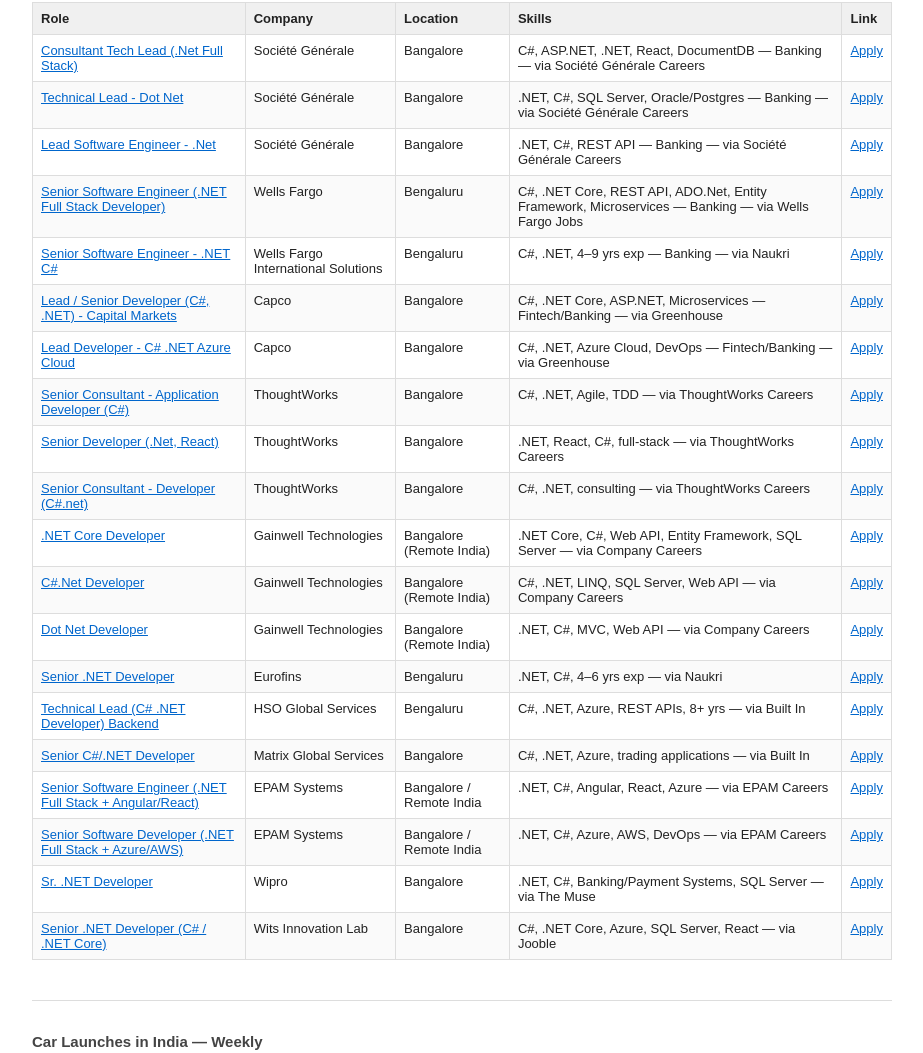
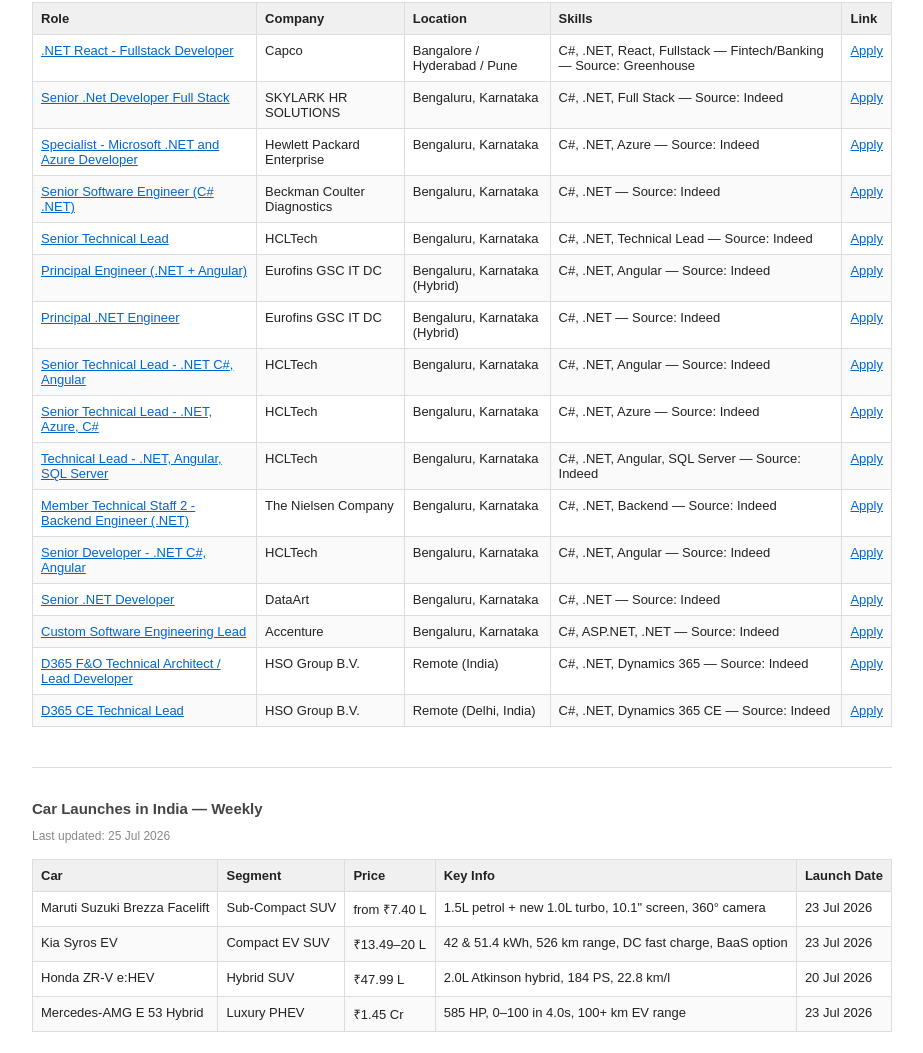
Before and after one commit to sreenivasr21/dashboard, a plain HTML site: page index.html in a window 1280 px wide. Shown: the part 200-1253 px from the top of the page, without its empty margins (178-1101 px from the left). Drawn offline with Linux system fonts and the light colour scheme.

Commit message:
Update job matches 25 Jul 2026 - Greenhouse + Indeed only

```diff
--- a/index.html
+++ b/index.html
@@ -31,148 +31,118 @@
       <thead>
         <tr><th>Role</th><th>Company</th><th>Location</th><th>Skills</th><th>Link</th></tr>
       </thead>
-      <tbody id="jobs-body">
-        <tr>
-          <td><a href="https://careers.societegenerale.com/en/job-offers/consultant-tech-lead-net-full-stack-260001NO-en">Consultant Tech Lead (.Net Full Stack)</a></td>
-          <td>Soci&eacute;t&eacute; G&eacute;n&eacute;rale</td>
-          <td>Bangalore</td>
-          <td>C#, ASP.NET, .NET, React, DocumentDB &mdash; Banking &mdash; via Soci&eacute;t&eacute; G&eacute;n&eacute;rale Careers</td>
-          <td><a href="https://careers.societegenerale.com/en/job-offers/consultant-tech-lead-net-full-stack-260001NO-en">Apply</a></td>
+      <tbody id="jobs-body">        <tr>
+          <td><a href="https://job-boards.greenhouse.io/capco/jobs/8043131">.NET React - Fullstack Developer</a></td>
+          <td>Capco</td>
+          <td>Bangalore / Hyderabad / Pune</td>
+          <td>C#, .NET, React, Fullstack &mdash; Fintech/Banking &mdash; Source: Greenhouse</td>
+          <td><a href="https://job-boards.greenhouse.io/capco/jobs/8043131">Apply</a></td>
         </tr>
         <tr>
-          <td><a href="https://careers.societegenerale.com/en/job-offers/technical-lead-dot-net-25000NCB-en">Technical Lead - Dot Net</a></td>
-          <td>Soci&eacute;t&eacute; G&eacute;n&eacute;rale</td>
-          <td>Bangalore</td>
-          <td>.NET, C#, SQL Server, Oracle/Postgres &mdash; Banking &mdash; via Soci&eacute;t&eacute; G&eacute;n&eacute;rale Careers</td>
-          <td><a href="https://careers.societegenerale.com/en/job-offers/technical-lead-dot-net-25000NCB-en">Apply</a></td>
+          <td><a href="https://in.indeed.com/rc/clk?jk=b8792f9548fd60f8">Senior .Net Developer Full Stack</a></td>
+          <td>SKYLARK HR SOLUTIONS</td>
+          <td>Bengaluru, Karnataka</td>
+          <td>C#, .NET, Full Stack &mdash; Source: Indeed</td>
+          <td><a href="https://in.indeed.com/rc/clk?jk=b8792f9548fd60f8">Apply</a></td>
         </tr>
         <tr>
-          <td><a href="https://careers.societegenerale.com/en/job-offers/lead-software-engineer-net-25000P2P-en">Lead Software Engineer - .Net</a></td>
-          <td>Soci&eacute;t&eacute; G&eacute;n&eacute;rale</td>
-          <td>Bangalore</td>
-          <td>.NET, C#, REST API &mdash; Banking &mdash; via Soci&eacute;t&eacute; G&eacute;n&eacute;rale Careers</td>
-          <td><a href="https://careers.societegenerale.com/en/job-offers/lead-software-engineer-net-25000P2P-en">Apply</a></td>
+          <td><a href="https://in.indeed.com/rc/clk?jk=f9fde5a3851f1e66">Specialist - Microsoft .NET and Azure Developer</a></td>
+          <td>Hewlett Packard Enterprise</td>
+          <td>Bengaluru, Karnataka</td>
+          <td>C#, .NET, Azure &mdash; Source: Indeed</td>
+          <td><a href="https://in.indeed.com/rc/clk?jk=f9fde5a3851f1e66">Apply</a></td>
         </tr>
         <tr>
-          <td><a href="https://www.wellsfargojobs.com/en/jobs/r-538545/senior-software-engineer-net-full-stack-developer/">Senior Software Engineer (.NET Full Stack Developer)</a></td>
-          <td>Wells Fargo</td>
-          <td>Bengaluru</td>
-          <td>C#, .NET Core, REST API, ADO.Net, Entity Framework, Microservices &mdash; Banking &mdash; via Wells Fargo Jobs</td>
-          <td><a href="https://www.wellsfargojobs.com/en/jobs/r-538545/senior-software-engineer-net-full-stack-developer/">Apply</a></td>
+          <td><a href="https://in.indeed.com/rc/clk?jk=05b115b4a520ef53">Senior Software Engineer (C# .NET)</a></td>
+          <td>Beckman Coulter Diagnostics</td>
+          <td>Bengaluru, Karnataka</td>
+          <td>C#, .NET &mdash; Source: Indeed</td>
+          <td><a href="https://in.indeed.com/rc/clk?jk=05b115b4a520ef53">Apply</a></td>
         </tr>
         <tr>
-          <td><a href="https://www.naukri.com/job-listings-senior-software-engineer-net-c-wells-fargo-international-solutions-private-ltd-bengaluru-4-to-9-years-240726927920">Senior Software Engineer - .NET C#</a></td>
-          <td>Wells Fargo International Solutions</td>
-          <td>Bengaluru</td>
-          <td>C#, .NET, 4&ndash;9 yrs exp &mdash; Banking &mdash; via Naukri</td>
-          <td><a href="https://www.naukri.com/job-listings-senior-software-engineer-net-c-wells-fargo-international-solutions-private-ltd-bengaluru-4-to-9-years-240726927920">Apply</a></td>
+          <td><a href="https://in.indeed.com/rc/clk?jk=496a59870bece61c">Senior Technical Lead</a></td>
+          <td>HCLTech</td>
+          <td>Bengaluru, Karnataka</td>
+          <td>C#, .NET, Technical Lead &mdash; Source: Indeed</td>
+          <td><a href="https://in.indeed.com/rc/clk?jk=496a59870bece61c">Apply</a></td>
         </tr>
         <tr>
-          <td><a href="https://boards.greenhouse.io/capco/jobs/7217899">Lead / Senior Developer (C#, .NET) - Capital Markets</a></td>
-          <td>Capco</td>
-          <td>Bangalore</td>
-          <td>C#, .NET Core, ASP.NET, Microservices &mdash; Fintech/Banking &mdash; via Greenhouse</td>
-          <td><a href="https://boards.greenhouse.io/capco/jobs/7217899">Apply</a></td>
+          <td><a href="https://in.indeed.com/rc/clk?jk=0f2d9e189eaa626e">Principal Engineer (.NET + Angular)</a></td>
+          <td>Eurofins GSC IT DC</td>
+          <td>Bengaluru, Karnataka (Hybrid)</td>
+          <td>C#, .NET, Angular &mdash; Source: Indeed</td>
+          <td><a href="https://in.indeed.com/rc/clk?jk=0f2d9e189eaa626e">Apply</a></td>
         </tr>
         <tr>
-          <td><a href="https://job-boards.greenhouse.io/capco/jobs/7071212">Lead Developer - C# .NET Azure Cloud</a></td>
-          <td>Capco</td>
-          <td>Bangalore</td>
-          <td>C#, .NET, Azure Cloud, DevOps &mdash; Fintech/Banking &mdash; via Greenhouse</td>
-          <td><a href="https://job-boards.greenhouse.io/capco/jobs/7071212">Apply</a></td>
+          <td><a href="https://in.indeed.com/rc/clk?jk=d1faa3d2c1904636">Principal .NET Engineer</a></td>
+          <td>Eurofins GSC IT DC</td>
+          <td>Bengaluru, Karnataka (Hybrid)</td>
+          <td>C#, .NET &mdash; Source: Indeed</td>
+          <td><a href="https://in.indeed.com/rc/clk?jk=d1faa3d2c1904636">Apply</a></td>
         </tr>
         <tr>
-          <td><a href="https://www.thoughtworks.com/careers/jobs/6613579">Senior Consultant - Application Developer (C#)</a></td>
-          <td>ThoughtWorks</td>
-          <td>Bangalore</td>
-          <td>C#, .NET, Agile, TDD &mdash; via ThoughtWorks Careers</td>
-          <td><a href="https://www.thoughtworks.com/careers/jobs/6613579">Apply</a></td>
+          <td><a href="https://in.indeed.com/rc/clk?jk=42eb525a1fe002cf">Senior Technical Lead - .NET C#, Angular</a></td>
+          <td>HCLTech</td>
+          <td>Bengaluru, Karnataka</td>
+          <td>C#, .NET, Angular &mdash; Source: Indeed</td>
+          <td><a href="https://in.indeed.com/rc/clk?jk=42eb525a1fe002cf">Apply</a></td>
         </tr>
         <tr>
-          <td><a href="https://www.thoughtworks.com/careers/jobs/7355406">Senior Developer (.Net, React)</a></td>
-          <td>ThoughtWorks</td>
-          <td>Bangalore</td>
-          <td>.NET, React, C#, full-stack &mdash; via ThoughtWorks Careers</td>
-          <td><a href="https://www.thoughtworks.com/careers/jobs/7355406">Apply</a></td>
+          <td><a href="https://in.indeed.com/rc/clk?jk=0c5f2ad3f8cc3343">Senior Technical Lead - .NET, Azure, C#</a></td>
+          <td>HCLTech</td>
+          <td>Bengaluru, Karnataka</td>
+          <td>C#, .NET, Azure &mdash; Source: Indeed</td>
+          <td><a href="https://in.indeed.com/rc/clk?jk=0c5f2ad3f8cc3343">Apply</a></td>
         </tr>
         <tr>
-          <td><a href="https://www.thoughtworks.com/careers/jobs/6195751">Senior Consultant - Developer (C#.net)</a></td>
-          <td>ThoughtWorks</td>
-          <td>Bangalore</td>
-          <td>C#, .NET, consulting &mdash; via ThoughtWorks Careers</td>
-          <td><a href="https://www.thoughtworks.com/careers/jobs/6195751">Apply</a></td>
+          <td><a href="https://in.indeed.com/rc/clk?jk=528c39d0907b19b1">Technical Lead - .NET, Angular, SQL Server</a></td>
+          <td>HCLTech</td>
+          <td>Bengaluru, Karnataka</td>
+          <td>C#, .NET, Angular, SQL Server &mdash; Source: Indeed</td>
+          <td><a href="https://in.indeed.com/rc/clk?jk=528c39d0907b19b1">Apply</a></td>
         </tr>
         <tr>
-          <td><a href="https://jobs.gainwelltechnologies.com/job/Bangalore-_NET-Core-Developer-KA-560100/1326431100/">.NET Core Developer</a></td>
-          <td>Gainwell Technologies</td>
-          <td>Bangalore (Remote India)</td>
-          <td>.NET Core, C#, Web API, Entity Framework, SQL Server &mdash; via Company Careers</td>
-          <td><a href="https://jobs.gainwelltechnologies.com/job/Bangalore-_NET-Core-Developer-KA-560100/1326431100/">Apply</a></td>
+          <td><a href="https://in.indeed.com/rc/clk?jk=f7e65a390328add3">Member Technical Staff 2 - Backend Engineer (.NET)</a></td>
+          <td>The Nielsen Company</td>
+          <td>Bengaluru, Karnataka</td>
+          <td>C#, .NET, Backend &mdash; Source: Indeed</td>
+          <td><a href="https://in.indeed.com/rc/clk?jk=f7e65a390328add3">Apply</a></td>
         </tr>
         <tr>
-          <td><a href="https://jobs.gainwelltechnologies.com/job/Bangalore-C_Net-Developer-KA-560100/1326426800/">C#.Net Developer</a></td>
-          <td>Gainwell Technologies</td>
-          <td>Bangalore (Remote India)</td>
-          <td>C#, .NET, LINQ, SQL Server, Web API &mdash; via Company Careers</td>
-          <td><a href="https://jobs.gainwelltechnologies.com/job/Bangalore-C_Net-Developer-KA-560100/1326426800/">Apply</a></td>
+          <td><a href="https://in.indeed.com/rc/clk?jk=849fc778833ce4cc">Senior Developer - .NET C#, Angular</a></td>
+          <td>HCLTech</td>
+          <td>Bengaluru, Karnataka</td>
+          <td>C#, .NET, Angular &mdash; Source: Indeed</td>
+          <td><a href="https://in.indeed.com/rc/clk?jk=849fc778833ce4cc">Apply</a></td>
         </tr>
         <tr>
-          <td><a href="https://jobs.gainwelltechnologies.com/job/Bangalore-Dot-Net-Developer-KA-560100/1357237300/">Dot Net Developer</a></td>
-          <td>Gainwell Technologies</td>
-          <td>Bangalore (Remote India)</td>
-          <td>.NET, C#, MVC, Web API &mdash; via Company Careers</td>
-          <td><a href="https://jobs.gainwelltechnologies.com/job/Bangalore-Dot-Net-Developer-KA-560100/1357237300/">Apply</a></td>
+          <td><a href="https://in.indeed.com/rc/clk?jk=9aa39f5375c69fba">Senior .NET Developer</a></td>
+          <td>DataArt</td>
+          <td>Bengaluru, Karnataka</td>
+          <td>C#, .NET &mdash; Source: Indeed</td>
+          <td><a href="https://in.indeed.com/rc/clk?jk=9aa39f5375c69fba">Apply</a></td>
         </tr>
         <tr>
-          <td><a href="https://www.naukri.com/job-listings-senior-net-developer-eurofins-bengaluru-4-to-6-years-220626037052">Senior .NET Developer</a></td>
-          <td>Eurofins</td>
-          <td>Bengaluru</td>
-          <td>.NET, C#, 4&ndash;6 yrs exp &mdash; via Naukri</td>
-          <td><a href="https://www.naukri.com/job-listings-senior-net-developer-eurofins-bengaluru-4-to-6-years-220626037052">Apply</a></td>
+          <td><a href="https://in.indeed.com/rc/clk?jk=0f73847a63191963">Custom Software Engineering Lead</a></td>
+          <td>Accenture</td>
+          <td>Bengaluru, Karnataka</td>
+          <td>C#, ASP.NET, .NET &mdash; Source: Indeed</td>
+          <td><a href="https://in.indeed.com/rc/clk?jk=0f73847a63191963">Apply</a></td>
         </tr>
         <tr>
-          <td><a href="https://builtin.com/job/hso-gs-technical-lead-c-net-developer-backend/7356243">Technical Lead (C# .NET Developer) Backend</a></td>
-          <td>HSO Global Services</td>
-          <td>Bengaluru</td>
-          <td>C#, .NET, Azure, REST APIs, 8+ yrs &mdash; via Built In</td>
-          <td><a href="https://builtin.com/job/hso-gs-technical-lead-c-net-developer-backend/7356243">Apply</a></td>
+          <td><a href="https://in.indeed.com/rc/clk?jk=ad0ba788932940fd">D365 F&amp;O Technical Architect / Lead Developer</a></td>
+          <td>HSO Group B.V.</td>
+          <td>Remote (India)</td>
+          <td>C#, .NET, Dynamics 365 &mdash; Source: Indeed</td>
+          <td><a href="https://in.indeed.com/rc/clk?jk=ad0ba788932940fd">Apply</a></td>
         </tr>
         <tr>
-          <td><a href="https://builtin.com/job/senior-c-net-developer/9874237">Senior C#/.NET Developer</a></td>
-          <td>Matrix Global Services</td>
-          <td>Bangalore</td>
-          <td>C#, .NET, Azure, trading applications &mdash; via Built In</td>
-          <td><a href="https://builtin.com/job/senior-c-net-developer/9874237">Apply</a></td>
-        </tr>
-        <tr>
-          <td><a href="https://themuse.com/jobs/epamsystems/senior-software-engineer-net-full-stack-and-angular-react-3ddc1d">Senior Software Engineer (.NET Full Stack + Angular/React)</a></td>
-          <td>EPAM Systems</td>
-          <td>Bangalore / Remote India</td>
-          <td>.NET, C#, Angular, React, Azure &mdash; via EPAM Careers</td>
-          <td><a href="https://themuse.com/jobs/epamsystems/senior-software-engineer-net-full-stack-and-angular-react-3ddc1d">Apply</a></td>
-        </tr>
-        <tr>
-          <td><a href="https://themuse.com/jobs/epamsystems/senior-software-developer-net-full-stack-and-azureaws-669962">Senior Software Developer (.NET Full Stack + Azure/AWS)</a></td>
-          <td>EPAM Systems</td>
-          <td>Bangalore / Remote India</td>
-          <td>.NET, C#, Azure, AWS, DevOps &mdash; via EPAM Careers</td>
-          <td><a href="https://themuse.com/jobs/epamsystems/senior-software-developer-net-full-stack-and-azureaws-669962">Apply</a></td>
-        </tr>
-        <tr>
-          <td><a href="https://www.themuse.com/jobs/wipro/sr-net-developer">Sr. .NET Developer</a></td>
-          <td>Wipro</td>
-          <td>Bangalore</td>
-          <td>.NET, C#, Banking/Payment Systems, SQL Server &mdash; via The Muse</td>
-          <td><a href="https://www.themuse.com/jobs/wipro/sr-net-developer">Apply</a></td>
-        </tr>
-        <tr>
-          <td><a href="https://in.jooble.org/rjdp/-2426435468209203571">Senior .NET Developer (C# / .NET Core)</a></td>
-          <td>Wits Innovation Lab</td>
-          <td>Bangalore</td>
-          <td>C#, .NET Core, Azure, SQL Server, React &mdash; via Jooble</td>
-          <td><a href="https://in.jooble.org/rjdp/-2426435468209203571">Apply</a></td>
-        </tr>
-      </tbody>
+          <td><a href="https://in.indeed.com/rc/clk?jk=fa0f4276db4b0b6d">D365 CE Technical Lead</a></td>
+          <td>HSO Group B.V.</td>
+          <td>Remote (Delhi, India)</td>
+          <td>C#, .NET, Dynamics 365 CE &mdash; Source: Indeed</td>
+          <td><a href="https://in.indeed.com/rc/clk?jk=fa0f4276db4b0b6d">Apply</a></td>
+        </tr>      </tbody>
     </table>
   </div>
 </div>
```
